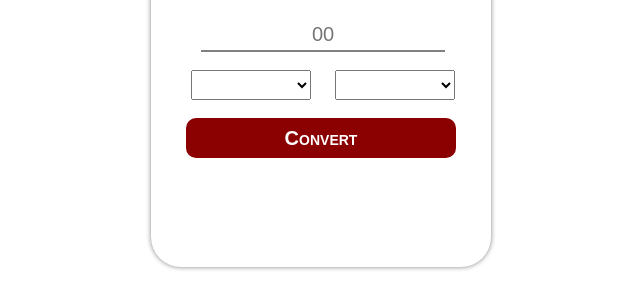
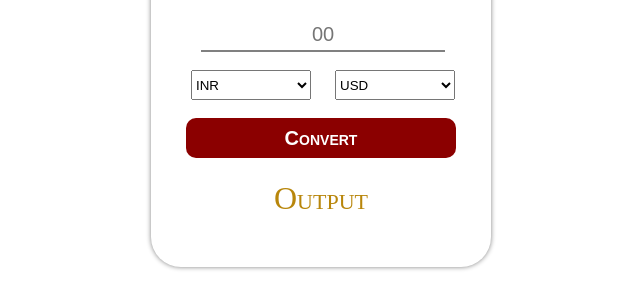
Before and after one commit to nehakadam812/curencyconverter, a plain HTML site: page index.html in a window 1280 px wide. Shown: the part 388-696 px from the top of the page, without its empty margins (319-959 px from the left). Drawn offline with Linux system fonts and the light colour scheme.

Commit message:
Update in js file

```diff
--- a/index.html
+++ b/index.html
@@ -5,7 +5,7 @@
 	<meta name="viewport" content="width=device-width, initial-scale=1">
 	<title>Document</title>
 	<link rel="stylesheet" type="text/css" href="style.css">
-   <link rel="stylesheet" type="text/css" href="script.js">
+
 </head>
 <body>
 
@@ -21,6 +21,7 @@
    				<input type="text" id="amount" placeholder="00">
    				<br><br>
    				<select id="from-currency"></select>
+
    				<select id="to-currency"></select>
    				<br><br>
    				<button type="button" onclick="convertCurrency()">Convert</button>
@@ -30,5 +31,7 @@
    	</div>
    </div>
 
+   <script src="script.js"></script>
+
 </body>
 </html>
```
